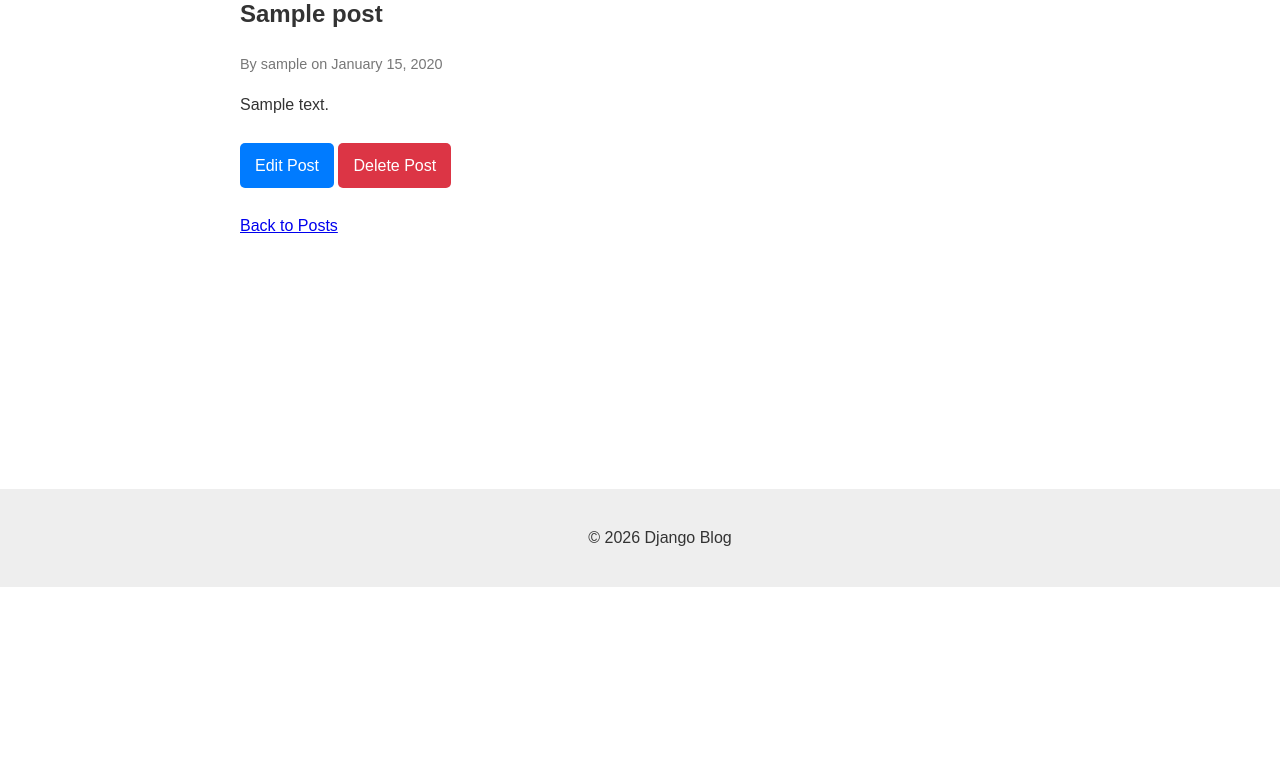
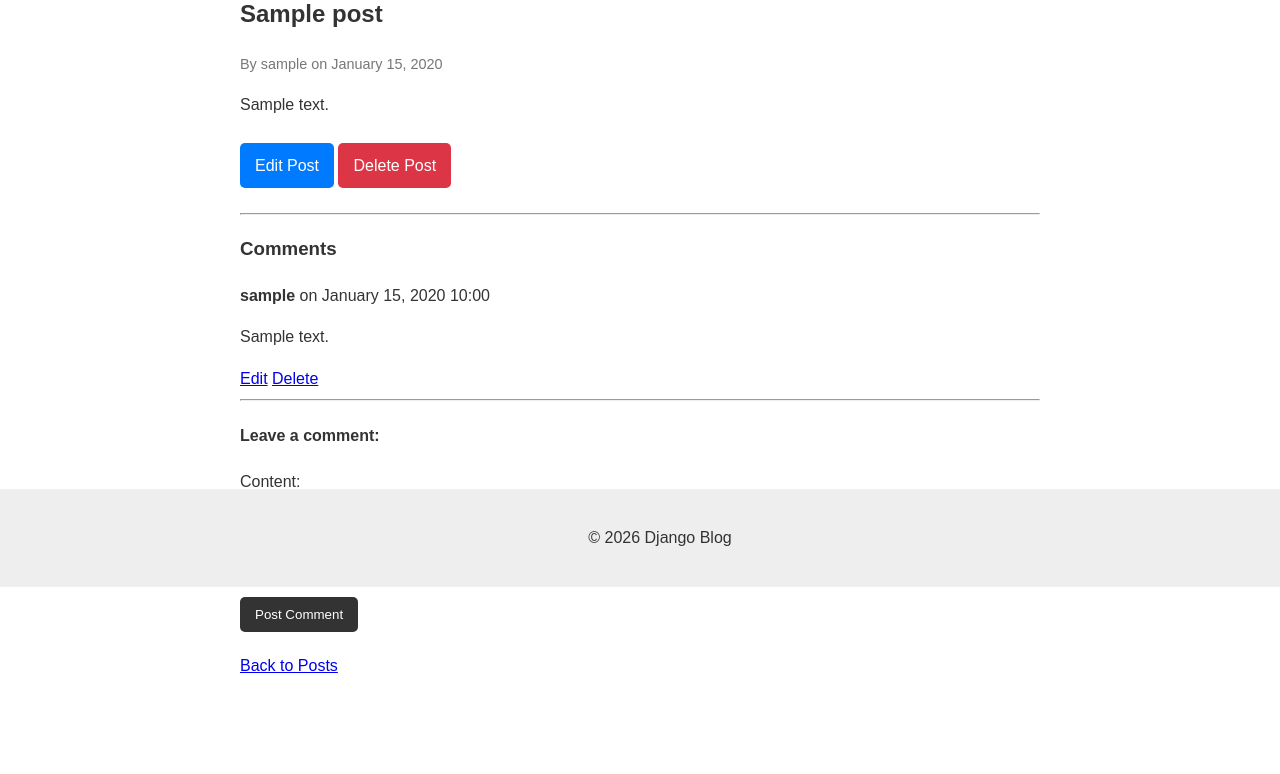
Before and after one commit to Musakalamz/Alx_DjangoLearnLab, a Django app: page /post/1/ in a window 1280 px wide. Shown: the part 213-987 px from the top of the page. Before the commit the page ends 800 px from the top, so only its background shows below. Run offline with Django 5.2, Linux system fonts and the light colour scheme; a user stored in the database is signed in; tables that the repository leaves empty hold one stand-in row (values such as "Sample post").

Commit message:
Add-comment-functionality

```diff
--- a/django_blog/blog/forms.py
+++ b/django_blog/blog/forms.py
@@ -1,7 +1,15 @@
 from django import forms
 from django.contrib.auth.models import User
 from django.contrib.auth.forms import UserCreationForm
-from .models import Post
+from .models import Post, Comment
+
+class CommentForm(forms.ModelForm):
+    class Meta:
+        model = Comment
+        fields = ['content']
+        widgets = {
+            'content': forms.Textarea(attrs={'class': 'form-control', 'rows': 3}),
+        }
 
 class CustomUserCreationForm(UserCreationForm):
     """
--- a/django_blog/blog/models.py
+++ b/django_blog/blog/models.py
@@ -12,3 +12,13 @@
 
     def __str__(self):
         return self.title
+
+class Comment(models.Model):
+    post = models.ForeignKey(Post, on_delete=models.CASCADE, related_name='comments')
+    author = models.ForeignKey(User, on_delete=models.CASCADE)
+    content = models.TextField()
+    created_at = models.DateTimeField(auto_now_add=True)
+    updated_at = models.DateTimeField(auto_now=True)
+
+    def __str__(self):
+        return f'Comment by {self.author} on {self.post}'
--- a/django_blog/blog/templates/blog/post_detail.html
+++ b/django_blog/blog/templates/blog/post_detail.html
@@ -16,6 +16,34 @@
             <a href="{% url 'post-delete' post.pk %}" class="btn btn-delete">Delete Post</a>
         </div>
     {% endif %}
+
+    <hr>
+    <h3>Comments</h3>
+    {% for comment in comments %}
+        <div class="comment">
+            <p><strong>{{ comment.author }}</strong> on {{ comment.created_at|date:"F d, Y H:i" }}</p>
+            <p>{{ comment.content|linebreaks }}</p>
+            {% if user == comment.author %}
+                <a href="{% url 'comment-update' comment.pk %}">Edit</a>
+                <a href="{% url 'comment-delete' comment.pk %}">Delete</a>
+            {% endif %}
+        </div>
+    {% empty %}
+        <p>No comments yet.</p>
+    {% endfor %}
+
+    {% if user.is_authenticated %}
+        <hr>
+        <h4>Leave a comment:</h4>
+        <form method="POST" action="{% url 'add-comment' post.pk %}">
+            {% csrf_token %}
+            {{ form.as_p }}
+            <button type="submit" class="btn btn-primary">Post Comment</button>
+        </form>
+    {% else %}
+        <p><a href="{% url 'login' %}">Log in</a> to leave a comment.</p>
+    {% endif %}
+
     <p><a href="{% url 'post-list' %}">Back to Posts</a></p>
 </article>
 {% endblock %}
--- a/django_blog/blog/urls.py
+++ b/django_blog/blog/urls.py
@@ -18,4 +18,9 @@
     path('post/<int:pk>/', views.PostDetailView.as_view(), name='post-detail'),
     path('post/<int:pk>/update/', views.PostUpdateView.as_view(), name='post-update'),
     path('post/<int:pk>/delete/', views.PostDeleteView.as_view(), name='post-delete'),
+
+    # Comment CRUD
+    path('post/<int:pk>/comments/new/', views.CommentCreateView.as_view(), name='add-comment'),
+    path('comment/<int:pk>/update/', views.CommentUpdateView.as_view(), name='comment-update'),
+    path('comment/<int:pk>/delete/', views.CommentDeleteView.as_view(), name='comment-delete'),
 ]
--- a/django_blog/blog/views.py
+++ b/django_blog/blog/views.py
@@ -5,8 +5,8 @@
 from django.views.generic import ListView, DetailView, CreateView, UpdateView, DeleteView
 from django.urls import reverse_lazy
 from django.contrib import messages
-from .models import Post
-from .forms import CustomUserCreationForm, PostForm
+from .models import Post, Comment
+from .forms import CustomUserCreationForm, PostForm, CommentForm
 
 # Authentication Views
 def register(request):
@@ -48,6 +48,12 @@
     model = Post
     template_name = 'blog/post_detail.html'
 
+    def get_context_data(self, **kwargs):
+        context = super().get_context_data(**kwargs)
+        context['comments'] = self.object.comments.all()
+        context['form'] = CommentForm()
+        return context
+
 class PostCreateView(LoginRequiredMixin, CreateView):
     model = Post
     form_class = PostForm
@@ -82,3 +88,43 @@
         if self.request.user == post.author:
             return True
         return False
+
+# Comment Views
+class CommentCreateView(LoginRequiredMixin, CreateView):
+    model = Comment
+    form_class = CommentForm
+
+    def form_valid(self, form):
+        form.instance.author = self.request.user
+        form.instance.post = get_object_or_404(Post, pk=self.kwargs['pk'])
+        return super().form_valid(form)
+
+    def get_success_url(self):
+        return reverse_lazy('post-detail', kwargs={'pk': self.kwargs['pk']})
+
+class CommentUpdateView(LoginRequiredMixin, UserPassesTestMixin, UpdateView):
+    model = Comment
+    form_class = CommentForm
+    template_name = 'blog/comment_form.html'
+
+    def form_valid(self, form):
+        form.instance.author = self.request.user
+        return super().form_valid(form)
+
+    def test_func(self):
+        comment = self.get_object()
+        return self.request.user == comment.author
+
+    def get_success_url(self):
+        return reverse_lazy('post-detail', kwargs={'pk': self.object.post.pk})
+
+class CommentDeleteView(LoginRequiredMixin, UserPassesTestMixin, DeleteView):
+    model = Comment
+    template_name = 'blog/comment_confirm_delete.html'
+
+    def test_func(self):
+        comment = self.get_object()
+        return self.request.user == comment.author
+
+    def get_success_url(self):
+        return reverse_lazy('post-detail', kwargs={'pk': self.object.post.pk})
```
Also changed, not shown: django_blog/COMMENTS_GUIDE.md (added, +43 -0 lines), django_blog/blog/templates/blog/comment_confirm_delete.html (added, +18 -0 lines), django_blog/blog/templates/blog/comment_form.html (added, +17 -0 lines), django_blog/blog/migrations/0002_comment.py (added), django_blog/db.sqlite3, 1 other file.
